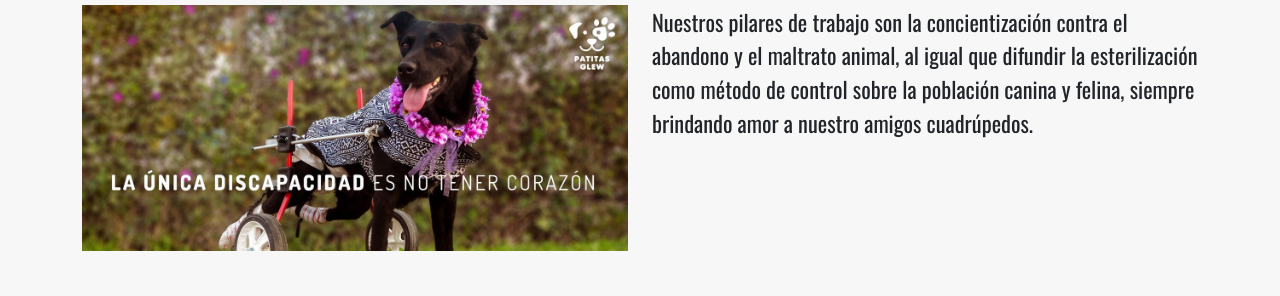
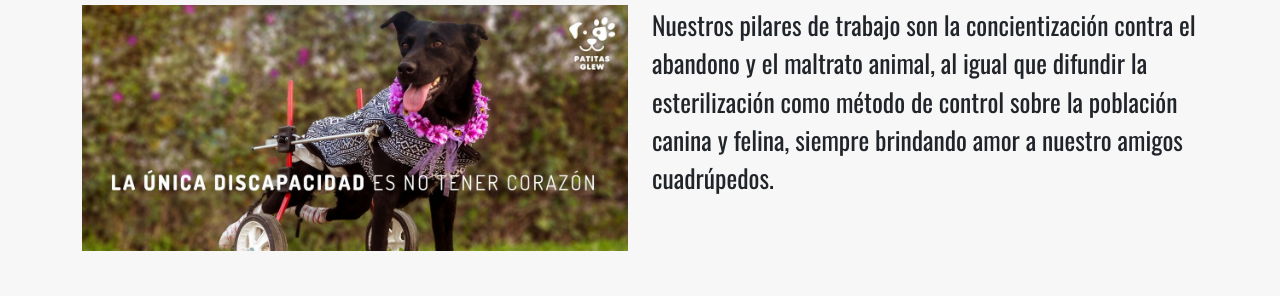
Before and after one commit to WildPache/segundaPreEntregaAlexisPacheco, a website: page index.html in a window 1280 px wide. Shown: the part 349-645 px from the top of the page. Drawn offline with nearby package versions, Linux system fonts and the light colour scheme.

Commit message:
textos y maps

```diff
--- a/sass/_mapas.scss
+++ b/sass/_mapas.scss
@@ -1,15 +1,15 @@
 $titulos: (
-    Tcelu: 1.5rem,
+    Tcelu: 1.6rem,
     Ttablet: 2rem,
     Tescritorio: 2.7rem,
 );
 $textos:(
-    Txtcelu: 1rem,
-    Txttablet: 1.2rem,
-    Txtescritorio: 1.4rem,
+    Txtcelu: 1.2rem,
+    Txttablet: 1.4rem,
+    Txtescritorio: 1.6rem,
 );
 $tituloAlt:(
-    Taltcelu: 1.2rem,
-    Talttablet: 1.4rem,
+    Taltcelu: 1.4rem,
+    Talttablet: 1.6rem,
     Taltescritorio: 2.2rem,
 );
```
Also changed, not shown: css/estilos.css.
